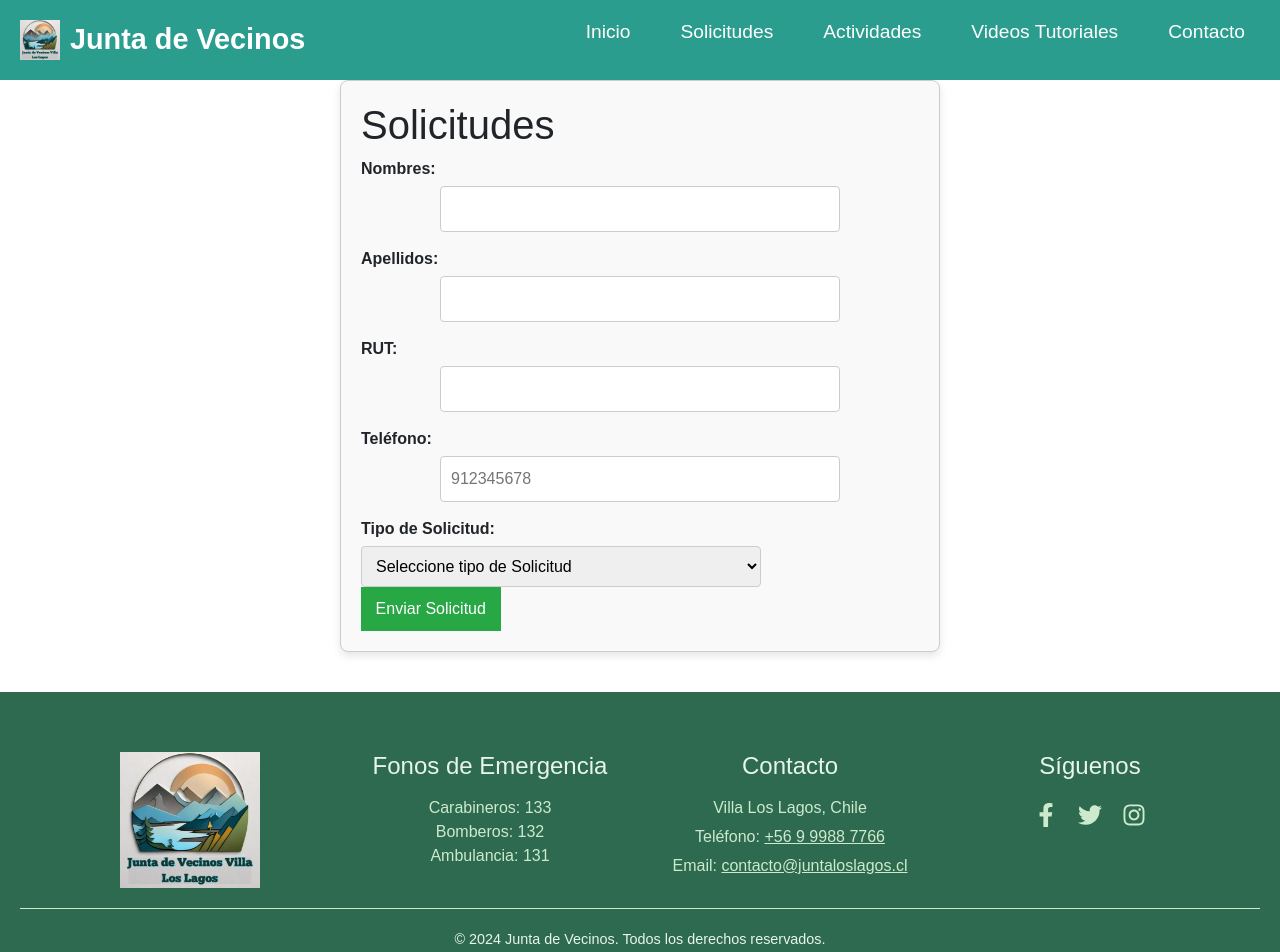
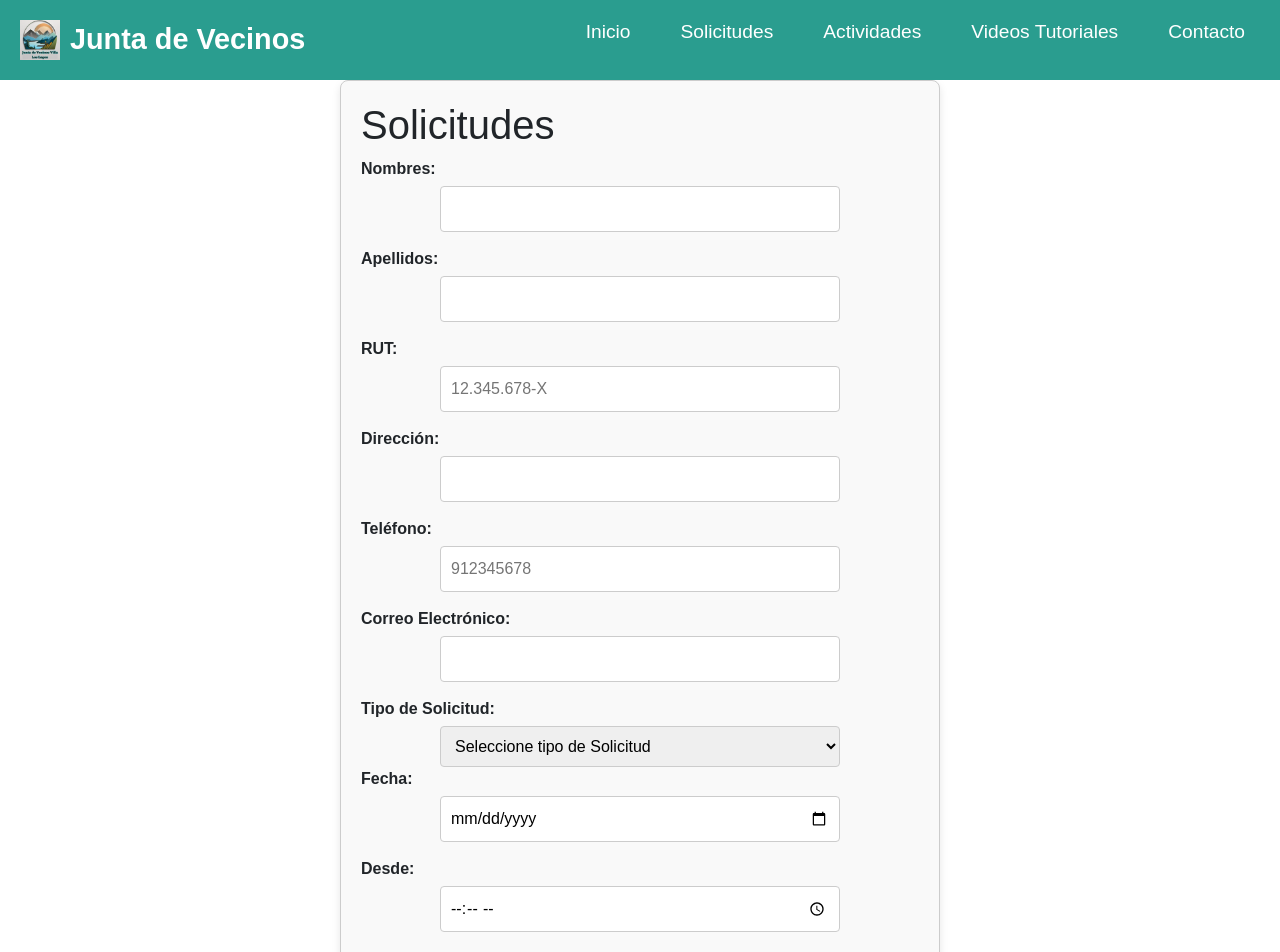
Before and after one commit to Benjamin1106/Proyeco-Portafolio, a React (Vite) app: page /solicitudes in a window 1280 px wide. Shown: the top 952 px of the page. Built offline with nearby package versions, Linux system fonts and the light colour scheme.

Commit message:
Update solicitudes.tsx

```diff
--- a/src/Componentes/solicitudes.tsx
+++ b/src/Componentes/solicitudes.tsx
@@ -17,8 +17,8 @@ interface FormData {
   fecha?: string;
   horaInicio?: string;
   horaFin?: string;
-  motivo?: string;
-  archivoUrl?: string | null;
+  datosCertificado?: string;
+  archivoUrl?: string | null; // Se almacenará la referencia del archivo
 }
 
 const Solicitudes: React.FC = () => {
@@ -33,7 +33,7 @@ const Solicitudes: React.FC = () => {
     fecha: '',
     horaInicio: '',
     horaFin: '',
-    motivo: '',
+    datosCertificado: '',
     archivoUrl: null,
   });
   const [archivo, setArchivo] = useState<File | null>(null);
@@ -42,47 +42,55 @@ const Solicitudes: React.FC = () => {
   const today = new Date().toISOString().split('T')[0];
 
   // Validaciones
-  const formatRUT = (rut: string) => {
-    let cleanRUT = rut.replace(/[^0-9K]/gi, '');
-    if (cleanRUT.length > 9) cleanRUT = cleanRUT.slice(0, 9);
-    if (cleanRUT.length > 0) {
-      const digits = cleanRUT.slice(0, -1);
-      const verifier = cleanRUT.charAt(cleanRUT.length - 1);
-      const formattedDigits = digits.replace(/(\d)(?=(\d{3})+(?!\d))/g, '$1.');
-      return `${formattedDigits}-${verifier.toUpperCase()}`;
-    }
-    return '';
+  const isRutValid = (rut: string) => /^[0-9]{2}\.[0-9]{3}\.[0-9]{3}-[0-9kK]$/.test(rut);
+  const isOnlyLetters = (value: string) => /^[A-Za-zÀ-ÿ\s]+$/.test(value);
+  const isHorarioValido = (hora: string) => {
+    const [hours, minutes] = hora.split(':').map(Number);
+    return (hours > 10 || (hours === 10 && minutes === 0)) && (hours < 22);
   };
-
-  const isOnlyLetters = (value: string) => /^[A-Za-zÀ-ÿ\s]+$/.test(value);
-  const isEmailValid = (email: string) => /^[^\s@]+@[^\s@]+\.[^\s@]+$/.test(email);
-  const isPhoneValid = (phone: string) => /^[0-9]{9}$/.test(phone);
 
   // Manejo de cambios en el formulario
   const handleInputChange = (e: React.ChangeEvent<HTMLInputElement | HTMLSelectElement>) => {
     const { name, value } = e.target;
-    if (name === 'rut') {
-      setFormData((prev) => ({ ...prev, [name]: formatRUT(value) }));
-    } else if (name === 'nombre' || name === 'apellido') {
-      if (isOnlyLetters(value)) setFormData((prev) => ({ ...prev, [name]: value }));
-    } else if (name === 'telefono') {
-      setFormData((prev) => ({ ...prev, [name]: `+56${value}` }));
-    } else {
-      setFormData((prev) => ({ ...prev, [name]: value }));
-    }
+    setFormData((prev) => ({ ...prev, [name]: value }));
   };
 
-  // Validación del envío
+  // Reiniciar formulario
+  const resetForm = () => {
+    setFormData({
+      nombre: '',
+      apellido: '',
+      rut: '',
+      direccion: '',
+      telefono: '',
+      correo: '',
+      tipoSolicitud: '',
+      fecha: '',
+      horaInicio: '',
+      horaFin: '',
+      datosCertificado: '',
+      archivoUrl: null,
+    });
+    setArchivo(null);
+  };
+
+  // Validación del envío del formulario
   const handleSubmit = async (e: React.FormEvent) => {
     e.preventDefault();
 
-    if (!isEmailValid(formData.correo)) {
-      alert('El correo ingresado no es válido.');
+    if (!isRutValid(formData.rut)) {
+      alert('El RUT ingresado no es válido.');
       return;
     }
 
-    if (!isPhoneValid(formData.telefono.replace('+56', ''))) {
-      alert('El teléfono debe tener 9 dígitos.');
+    // Validar campos
+    if (!isRutValid(formData.rut)) {
+      alert('El RUT ingresado no es válido.');
+      return;
+    }
+
+    if (!isOnlyLetters(formData.nombre) || !isOnlyLetters(formData.apellido)) {
+      alert('El nombre y el apellido deben contener solo letras.');
       return;
     }
 
@@ -95,37 +103,45 @@ const Solicitudes: React.FC = () => {
       if (formData.horaInicio && formData.horaFin) {
         const horaInicio = new Date(`1970-01-01T${formData.horaInicio}:00`);
         const horaFin = new Date(`1970-01-01T${formData.horaFin}:00`);
+
         if (horaInicio >= horaFin) {
           alert('La hora de fin debe ser posterior a la hora de inicio.');
+          return;
+        }
+
+        if (!isHorarioValido(formData.horaInicio) || !isHorarioValido(formData.horaFin)) {
+          alert('La reserva solo puede realizarse entre las 10:00 y las 22:00 horas.');
           return;
         }
       }
     }
 
+    // Preparar datos para envío
     const data: FormData = {
       ...formData,
-      archivoUrl: null,
+      telefono: `+56${formData.telefono}`,
+      archivoUrl: null, // Inicialmente null
     };
 
     try {
+      // Subir archivo si se ha seleccionado
       if (archivo) {
         const storage = getStorage();
-        const uniqueFileName = `${Date.now()}_${archivo.name}`;
+        const uniqueFileName = `${Date.now()}_${archivo.name}`; // Añadir un timestamp único
         const storageRef = ref(storage, `uploads/${uniqueFileName}`);
         await uploadBytes(storageRef, archivo);
-        data.archivoUrl = storageRef.fullPath;
+        data.archivoUrl = storageRef.fullPath; // Guarda solo la referencia del archivo
       }
 
+      // Elegir la colección adecuada
       const collectionName = formData.tipoSolicitud === 'certificadoResidencia'
         ? 'certificadoResidencia'
         : 'solicitudes';
 
       await addDoc(collection(db, collectionName), data);
-      setModalMessage('Solicitud enviada. Recibirá una confirmación por correo.');
+      setModalMessage('Solicitud enviada. A la brevedad recibirá el mensaje correspondiente.');
       setIsModalOpen(true);
-
-      // Función de envío de correo
-      await sendConfirmationEmail(data);
+      resetForm();
     } catch (error) {
       console.error('Error al enviar la solicitud:', error);
       setModalMessage('Error al enviar la solicitud. Intente nuevamente.');
@@ -133,77 +149,148 @@ const Solicitudes: React.FC = () => {
     }
   };
 
-  // Envío de correo de confirmación
-  const sendConfirmationEmail = async (data: FormData) => {
-    const emailContent = `
-      Estimado/a ${data.nombre} ${data.apellido},
-      Su solicitud de ${data.tipoSolicitud} ha sido recibida. Detalles:
-      - Fecha: ${data.fecha}
-      - Hora Inicio: ${data.horaInicio}
-      - Hora Fin: ${data.horaFin}
-      Gracias por confiar en nosotros.
-    `;
-    if (data.tipoSolicitud === 'certificadoResidencia') {
-      // Enviar PDF (implementación pendiente)
-    }
-    console.log('Correo enviado con contenido:', emailContent);
-  };
-
   return (
     <div className="container">
       <h1>Solicitudes</h1>
-      <form onSubmit={handleSubmit} className="centrar-formulario">
+      <form onSubmit={handleSubmit}>
         <label>Nombres:</label>
-        <input type="text" name="nombre" value={formData.nombre} onChange={handleInputChange} required />
+        <input
+          type="text"
+          name="nombre"
+          value={formData.nombre}
+          onChange={handleInputChange}
+          required
+          pattern="^[A-Za-zÀ-ÿ\s]+$"
+          title="El nombre debe contener solo letras."
+        />
 
         <label>Apellidos:</label>
-        <input type="text" name="apellido" value={formData.apellido} onChange={handleInputChange} required />
+        <input
+          type="text"
+          name="apellido"
+          value={formData.apellido}
+          onChange={handleInputChange}
+          required
+          pattern="^[A-Za-zÀ-ÿ\s]+$"
+          title="El apellido debe contener solo letras."
+        />
 
         <label>RUT:</label>
-        <input type="text" name="rut" value={formData.rut} onChange={handleInputChange} required />
+        <input
+          type="text"
+          name="rut"
+          value={formData.rut}
+          onChange={handleInputChange}
+          required
+          placeholder="12.345.678-X"
+          pattern="^[0-9]{2}\.[0-9]{3}\.[0-9]{3}-[0-9kK]$"
+          title="El RUT debe tener el formato 12.345.678-X y puede terminar en un número o 'k'."
+        />
+
+        <label>Dirección:</label>
+        <input
+          type="text"
+          name="direccion"
+          value={formData.direccion}
+          onChange={handleInputChange}
+          required
+        />
 
         <label>Teléfono:</label>
-        <input type="tel" name="telefono" value={formData.telefono} onChange={handleInputChange} required placeholder="912345678" />
+        <input
+          type="tel"
+          name="telefono"
+          value={formData.telefono}
+          onChange={handleInputChange}
+          required
+          placeholder="912345678"
+          pattern="[0-9]{9}"
+          maxLength={9}
+          title="El teléfono debe tener 9 dígitos."
+        />
+
+        <label>Correo Electrónico:</label>
+        <input
+          type="email"
+          name="correo"
+          value={formData.correo}
+          onChange={handleInputChange}
+          required
+        />
 
         <label>Tipo de Solicitud:</label>
-        <select name="tipoSolicitud" value={formData.tipoSolicitud} onChange={handleInputChange} required>
+        <select
+          name="tipoSolicitud"
+          value={formData.tipoSolicitud}
+          onChange={handleInputChange}
+          required
+          className='centrar-select'
+        >
           <option value="" disabled>Seleccione tipo de Solicitud</option>
           <option value="cancha">Cancha</option>
-          <option value="sede">Sede</option>
+          <option value="salas">Salas</option>
           <option value="plazas">Plazas</option>
           <option value="certificadoResidencia">Certificado de Residencia</option>
         </select>
 
-        {formData.tipoSolicitud && (formData.tipoSolicitud === 'cancha' || formData.tipoSolicitud === 'sede' || formData.tipoSolicitud === 'plazas') && (
-          <>
+        {formData.tipoSolicitud !== 'certificadoResidencia' && (
+          <div>
             <label>Fecha:</label>
-            <input type="date" name="fecha" value={formData.fecha} min={today} onChange={handleInputChange} required />
-
-            <label>Hora Inicio:</label>
-            <input type="time" name="horaInicio" value={formData.horaInicio} onChange={handleInputChange} required />
-
-            <label>Hora Fin:</label>
-            <input type="time" name="horaFin" value={formData.horaFin} onChange={handleInputChange} required />
-          </>
+            <input
+              type="date"
+              name="fecha"
+              value={formData.fecha}
+              onChange={handleInputChange}
+              min={today}
+              required
+            />
+            <label>Desde:</label>
+            <input
+              type="time"
+              name="horaInicio"
+              value={formData.horaInicio}
+              onChange={handleInputChange}
+              required
+            />
+            <label>Hasta:</label>
+            <input
+              type="time"
+              name="horaFin"
+              value={formData.horaFin}
+              onChange={handleInputChange}
+              required
+            />
+          </div>
         )}
 
         {formData.tipoSolicitud === 'certificadoResidencia' && (
-          <>
-            <label>Motivo:</label>
-            <select name="motivo" value={formData.motivo} onChange={handleInputChange} required>
-              <option value="" disabled>Seleccione motivo</option>
-              <option value="Trámite de residencia">Trámite de residencia</option>
-              <option value="Otro">Otro</option>
+          <div>
+            <label>Razón:</label>
+            <select
+              className='centrar-select'
+              name="datosCertificado"
+              value={formData.datosCertificado}
+              onChange={handleInputChange}
+              required
+            >
+              <option value="" disabled hidden>Seleccione una razón</option>
+              <option value="razon1">Para fines particulares</option>
+              <option value="razon2">Para fines especiales</option>
             </select>
-
-            <label>Documento (Cuenta a nombre del solicitante):</label>
-            <input type="file" onChange={(e) => setArchivo(e.target.files ? e.target.files[0] : null)} required />
-          </>
+            <label>Subir Documento:</label>
+            <input
+              type="file"
+              accept=".pdf, .doc, .docx"
+              onChange={(e) => e.target.files && setArchivo(e.target.files[0])}
+              required
+              className='centrar'
+            />
+          </div>
         )}
 
         <button type="submit">Enviar Solicitud</button>
-        {isModalOpen && <Modal isOpen={isModalOpen} message={modalMessage} onClose={() => setIsModalOpen(false)} />}
       </form>
+      {isModalOpen && <Modal isOpen={isModalOpen} message={modalMessage} onClose={() => setIsModalOpen(false)} />}
     </div>
   );
 };
```
